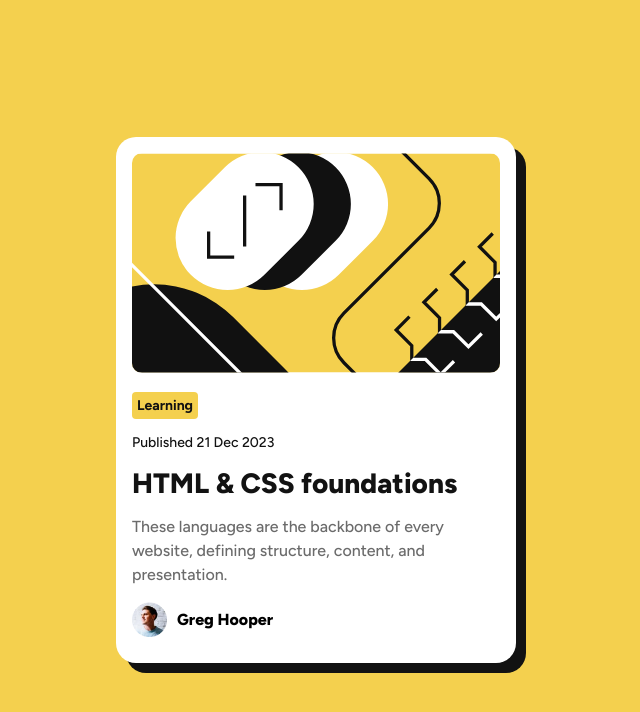
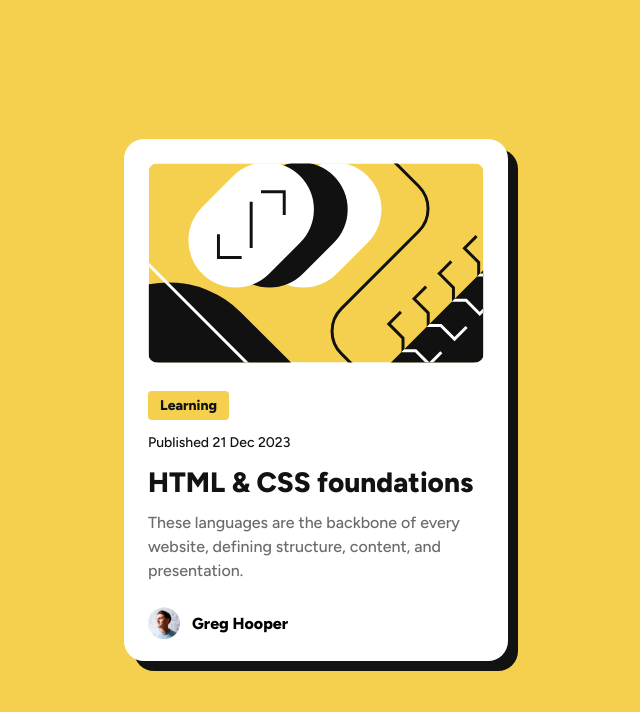
Before and after one commit to htht-2/product2, a plain HTML site: page index.html in a window 1280 px wide. Shown: the whole page, without its empty margins (324-964 px from the left). Drawn offline with Linux system fonts and the light colour scheme.

Commit message:
Add files via upload

```diff
--- a/index.html
+++ b/index.html
@@ -18,10 +18,12 @@
   <div class="object-fit">
 <img class="title-img" src="assets/images/illustration-article.svg" alt="">
 </div>
+<div class="edit-content">
 <span class="fitstp">Learning</span>
 <p class="secp"> Published 21 Dec 2023</p>
 <h1> HTML & CSS foundations</h1>
 <p class="lastp">  These languages are the backbone of every website, defining structure, content, and presentation.</p>
+</div>
 <div class="profile">
 <img src="assets/images/image-avatar.webp" alt="image-avata">
 <span> Greg Hooper</span>
--- a/style.css
+++ b/style.css
@@ -45,8 +45,9 @@ z-index: -1;
 main{
 background-color: var(--white-color);
 height: fit-content;
-padding: 1rem;
-width: 400px;
+padding: 24px;
+width: 384px;
+height: 522px;
 border-radius: 20px;
 z-index: 9999999;
 box-shadow: 10px 10px #121212ff;
@@ -54,27 +55,30 @@ box-shadow: 10px 10px #121212ff;
 
 main .title-img{
     width: 100%;
-
+    height: 200px;
 border-radius: 10px;
-margin-bottom: 15px;
+margin-bottom: 24px;
 }
 
 main .fitstp{
     display: inline-block;
+    letter-spacing: 0;
+    line-height: 1.5;
     background-color: var(--yellow-color);
     color: var(--gray-950);
     height: fit-content;
-    padding: 5px;
+    padding: 4px 12px;
     border-radius: 4px;
-    margin-bottom: 15px;
-    font-weight: 700;
+    font-weight: 800;
     font-size: 14px;
+    width: fit-content;
 }
 
 main .secp{
 color: var(--gray-950);
-    margin-bottom: 15px;
     font-size: 14px;
+    line-height: 1.5;
+    letter-spacing: 0;
 
 }
 
@@ -84,7 +88,6 @@ main h1{
 color: var(--gray-950);
 font-size: 28px;
 font-weight: 800;
-margin-bottom: 15px;
 cursor: pointer;
 }
 
@@ -95,20 +98,26 @@ main h1:active{
 main .lastp{
 
     color: var(--gray-500);
-    margin-bottom: 15px;
     line-height: 1.5;
 }
+
+.edit-content{
+    display: flex;
+    flex-direction: column;
+    gap: 12px;
+}
+
 
 .profile{
 display: flex;
 align-items: center;
-gap: 10px;
-margin-bottom: 10px;
-
+gap: 12px;
+margin-top: 24px;
 }
 
 .profile img{
-    width: 35px;
+    width: 32px;
+    height: 32px;
 }
 
 .profile span{
@@ -116,15 +125,22 @@ font-weight: 800;
 }
 
 
-@media (max-width: 375px){
+@media (max-width: 500px){
 main{
-    width: 350px;
-padding: 1rem;
+width: 327px;
+height: 501;
+padding: 24px;
    }
+
+.object-fit{
+width: 279px;
+height: 200px;
+margin-bottom: 24px;
+}
 
 main .title-img{
    width: 100%;
-    height: 200px;
+  height: 100%;
     object-fit: cover;
     object-position: center;
     border-radius: 10px;
```
